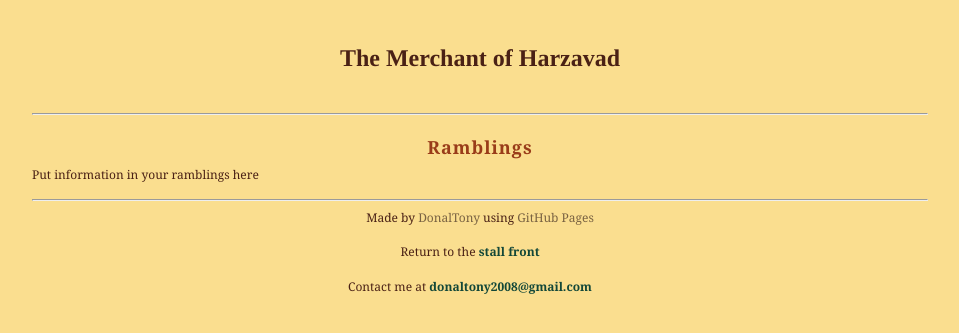
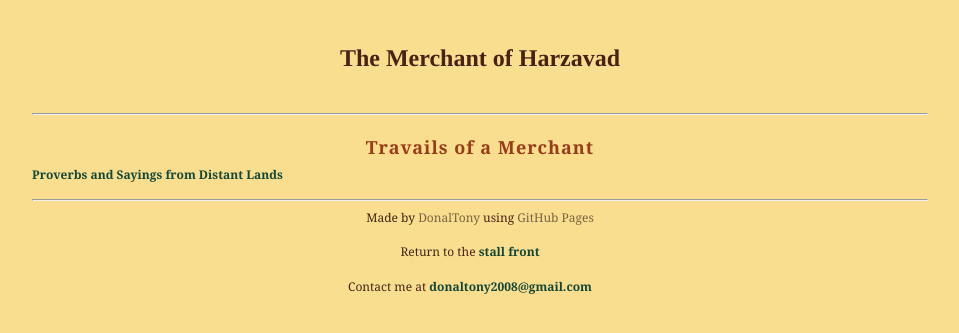
Before and after one commit to dvaraka/the-merchant, a Jekyll site: the page built from ramblings.md, in a window 1280 px wide. Shown: the top 333 px of the page, without its empty margins (160-1119 px from the left). Built offline with Jekyll 4.4.1, drawn with Linux system fonts in a browser that asks for light colours; our own code applies the rules of GitHub Pages for plain Markdown files.

Commit message:
Update ramblings.md

```diff
--- a/ramblings.md
+++ b/ramblings.md
@@ -1,5 +1,5 @@
 <head>
-  <title>Ramblings</title>
+  <title>Travails of a Merchant</title>
 </head>
-## Ramblings
-Put information in your ramblings here
+## Travails of a Merchant
+[Proverbs and Sayings from Distant Lands](/the-merchant/ramblings/quotes.html)
```
